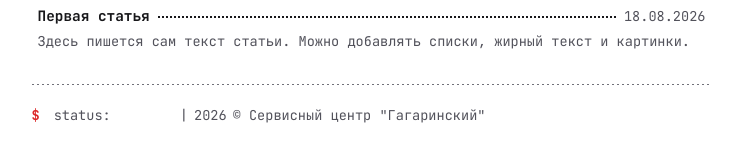
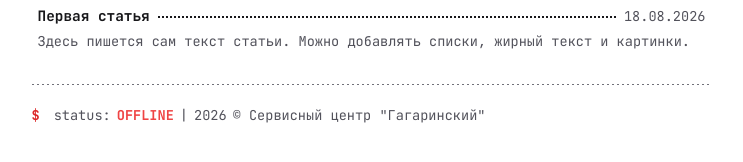
Before and after one commit to polinom11/polinom11.github.io, a Jekyll site: the page built from blog.html, in a window 1280 px wide. Shown: the part 222-384 px from the top of the page, without its empty margins (261-1004 px from the left). Built offline with Jekyll 4.4.1, drawn with Linux system fonts in a browser that asks for light colours.

Commit message:
Update blog.html

```diff
--- a/blog.html
+++ b/blog.html
@@ -106,7 +106,7 @@
 
     <footer id="contacts">
         <div class="footer-status">
-            <span class="prompt">$</span>status: <span id="statusIndicator" class="status-loading">OFFLINE</span> | <span id="year">2026</span> &copy; Сервисный центр "Гагаринский"
+             <span class="prompt">$</span>status: <span id="statusIndicator" data-status="ONLINE"></span> | <span id="year">2026</span> &copy; Сервисный центр "Гагаринский"
         </div>
     </footer>
 
```
